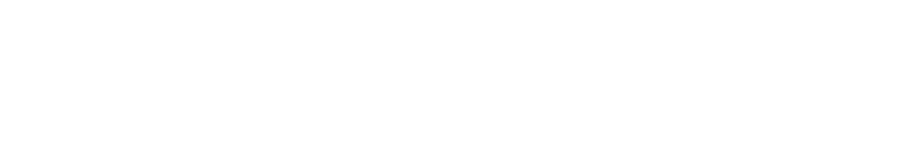
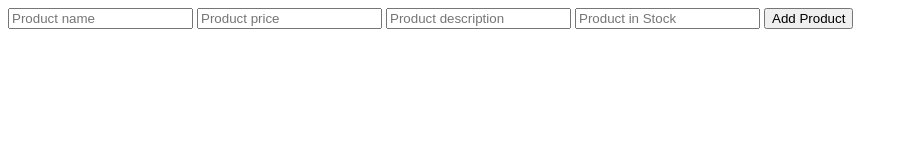
Before and after one commit to Espadv69/InventoryManager, a plain HTML site: page frontend/index.html in a window 1280 px wide. Shown: the whole page, without its empty margins (0-908 px from the left). Drawn offline with Linux system fonts and the light colour scheme.

Commit message:
Add createProduct form structure

```diff
--- a/frontend/index.html
+++ b/frontend/index.html
@@ -7,6 +7,13 @@
     <link rel="stylesheet" href="./style.css">
   </head>
   <body>
+    <form class="addProduct-form">
+      <input type="text" class="name" placeholder="Product name" required>
+      <input type="number" class="price" placeholder="Product price" required>
+      <input type="text" class="description" placeholder="Product description">
+      <input type="number" class="stock" placeholder="Product in Stock" required>
+      <button>Add Product</button>
+    </form>
 
     <script src="./app.js"></script>
   </body>
```
